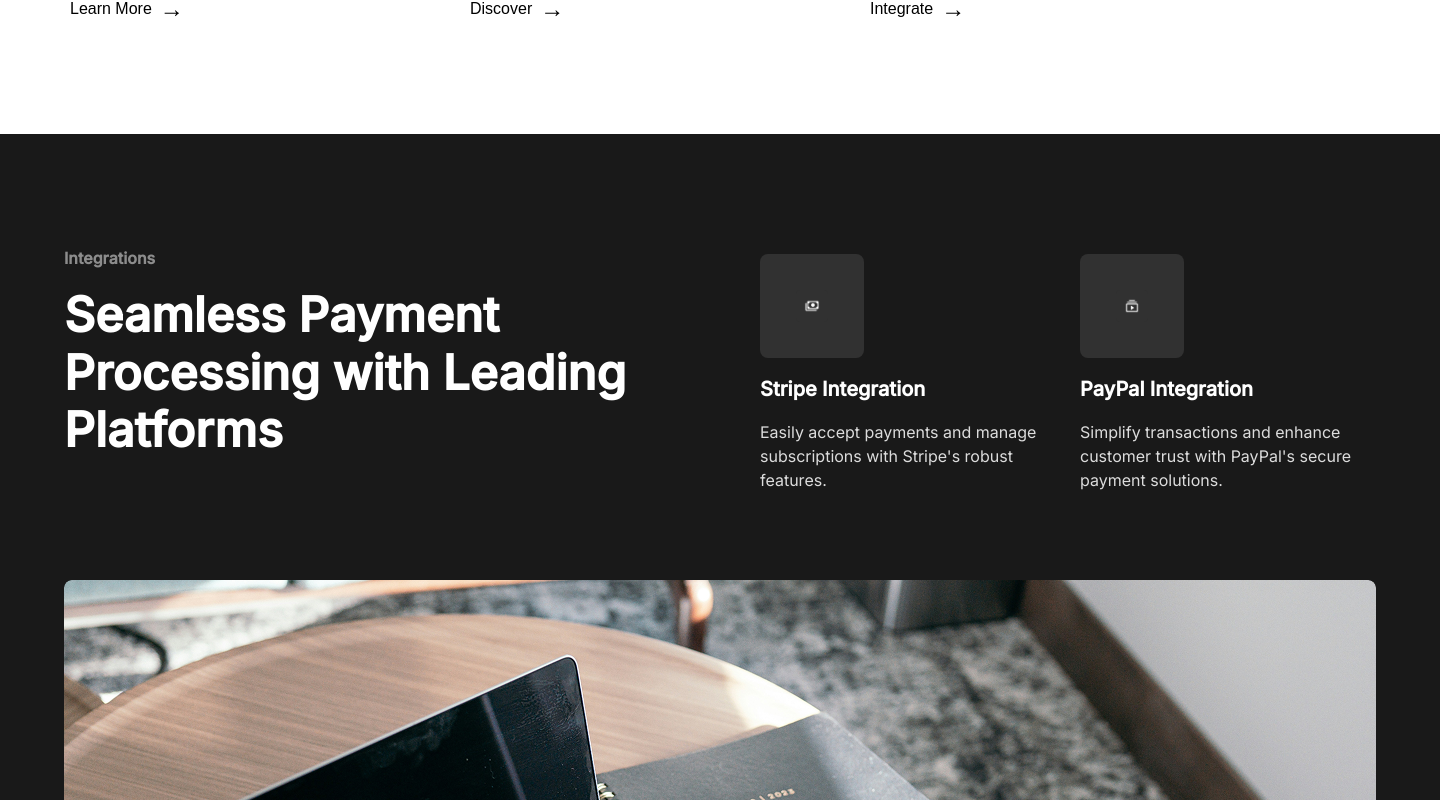
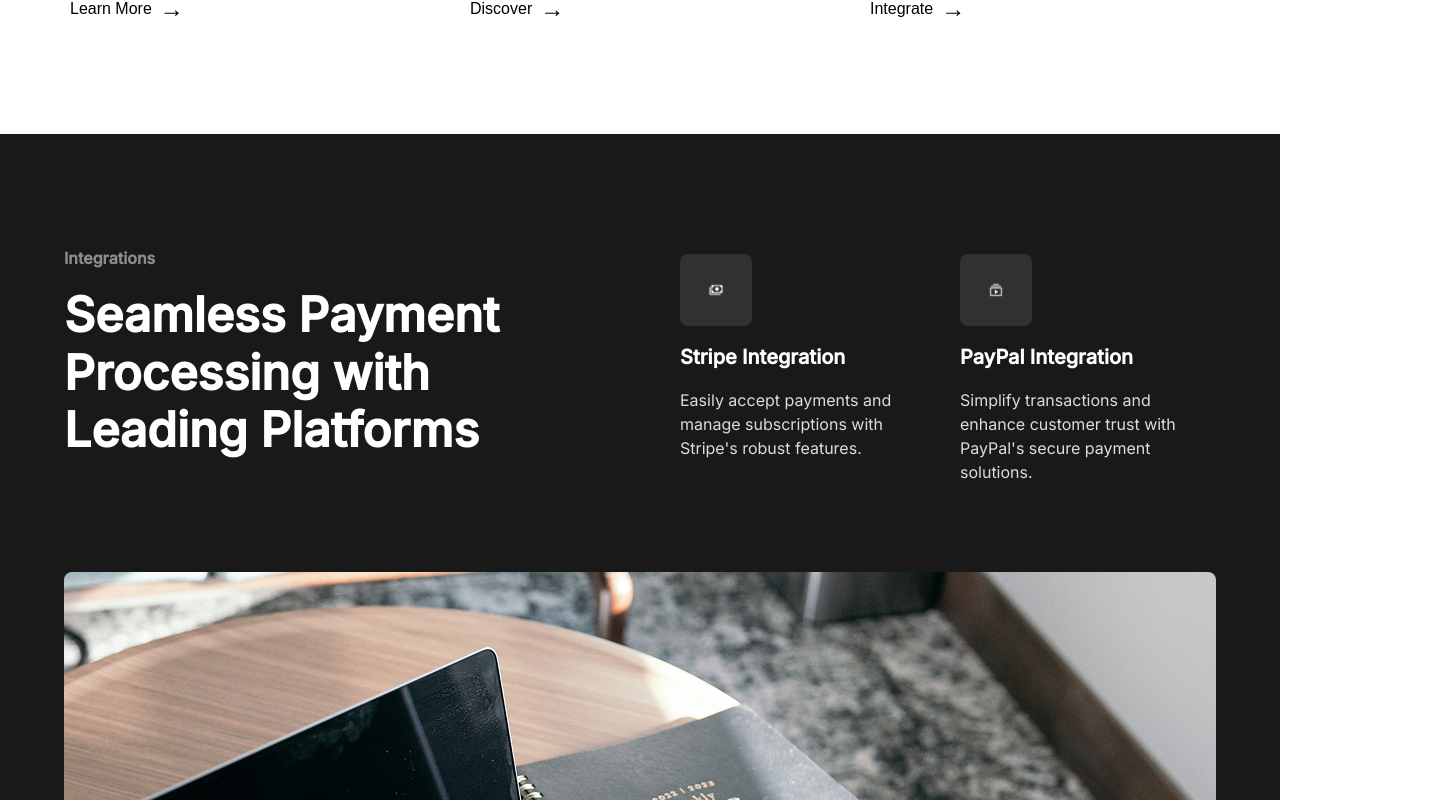
Before and after one commit to KatyaTam11/my-figma-website, a Next.js app: page / in a window 1280 px wide. Shown: the part 1780-2580 px from the top of the page, 1440 px wide, since content can reach past the window. Built offline with nearby package versions, Linux system fonts and the light colour scheme.

Commit message:
Update Integrations.js

```diff
--- a/components/Integrations.js
+++ b/components/Integrations.js
@@ -7,24 +7,25 @@ export default function Integrations() {
         alignSelf: 'stretch',
         padding: '112px 64px',
         background: 'var(--Color-Neutral-Darker)',
-        display: 'inline-flex',
+        display: 'flex',            // заменил inline-flex на flex
         flexDirection: 'column',
-        gap: '80px'
+        gap: '80px',
       }}
     >
       <div
         style={{
-          display: 'inline-flex',
+          display: 'flex',        // заменил inline-flex на flex
           gap: '80px',
-          width: '100%'
+          width: '100%',
         }}
       >
+        {/* Заголовок */}
         <div
           style={{
             flex: '1 1 0',
-            display: 'inline-flex',
+            display: 'flex',      // заменил inline-flex на flex
             flexDirection: 'column',
-            gap: '16px'
+            gap: '16px',
           }}
         >
           <span
@@ -32,7 +33,7 @@ export default function Integrations() {
               color: 'rgba(255, 255, 255, 0.50)',
               fontSize: '16px',
               fontWeight: 600,
-              lineHeight: '24px'
+              lineHeight: '24px',
             }}
           >
             Integrations
@@ -43,35 +44,36 @@ export default function Integrations() {
               color: 'var(--Color-White)',
               fontSize: '48px',
               fontWeight: 600,
-              lineHeight: '57.6px'
+              lineHeight: '57.6px',
             }}
           >
             Seamless Payment Processing with Leading Platforms
           </h2>
         </div>
 
+        {/* Карточки интеграций */}
         <div
           style={{
             flex: '1 1 0',
-            display: 'inline-flex',
+            display: 'flex',      // заменил inline-flex на flex
             flexDirection: 'column',
-            gap: '32px'
+            gap: '32px',
           }}
         >
           <div
             style={{
-              display: 'inline-flex',
+              display: 'flex',    // заменил inline-flex на flex
               gap: '24px',
-              padding: '8px 0'
+              padding: '8px 0',
             }}
           >
             {/* Stripe */}
             <div
               style={{
                 flex: '1 1 0',
-                display: 'inline-flex',
+                display: 'flex',  // заменил inline-flex на flex
                 flexDirection: 'column',
-                gap: '16px'
+                gap: '16px',
               }}
             >
               <div
@@ -79,11 +81,12 @@ export default function Integrations() {
                   width: '72px',
                   height: '72px',
                   padding: '16px',
+                  boxSizing: 'border-box',           // вот эта строка!
                   background: '#313131',
                   borderRadius: '8px',
                   display: 'flex',
                   justifyContent: 'center',
-                  alignItems: 'center'
+                  alignItems: 'center',
                 }}
               >
                 <img src="/stripe-icon.png" alt="Stripe" width={32} height={32} />
@@ -94,7 +97,7 @@ export default function Integrations() {
                   color: 'var(--Color-White)',
                   fontSize: '20px',
                   fontWeight: 600,
-                  lineHeight: '30px'
+                  lineHeight: '30px',
                 }}
               >
                 Stripe Integration
@@ -104,7 +107,7 @@ export default function Integrations() {
                   margin: 0,
                   color: 'rgba(255, 255, 255, 0.85)',
                   fontSize: '16px',
-                  lineHeight: '24px'
+                  lineHeight: '24px',
                 }}
               >
                 Easily accept payments and manage subscriptions with Stripe's robust features.
@@ -115,9 +118,9 @@ export default function Integrations() {
             <div
               style={{
                 flex: '1 1 0',
-                display: 'inline-flex',
+                display: 'flex',  // заменил inline-flex на flex
                 flexDirection: 'column',
-                gap: '16px'
+                gap: '16px',
               }}
             >
               <div
@@ -125,11 +128,12 @@ export default function Integrations() {
                   width: '72px',
                   height: '72px',
                   padding: '16px',
+                  boxSizing: 'border-box',           // и здесь тоже
                   background: '#313131',
                   borderRadius: '8px',
                   display: 'flex',
                   justifyContent: 'center',
-                  alignItems: 'center'
+                  alignItems: 'center',
                 }}
               >
                 <img src="/paypal-icon.png" alt="PayPal" width={32} height={32} />
@@ -140,7 +144,7 @@ export default function Integrations() {
                   color: 'var(--Color-White)',
                   fontSize: '20px',
                   fontWeight: 600,
-                  lineHeight: '30px'
+                  lineHeight: '30px',
                 }}
               >
                 PayPal Integration
@@ -150,7 +154,7 @@ export default function Integrations() {
                   margin: 0,
                   color: 'rgba(255, 255, 255, 0.85)',
                   fontSize: '16px',
-                  lineHeight: '24px'
+                  lineHeight: '24px',
                 }}
               >
                 Simplify transactions and enhance customer trust with PayPal's secure payment solutions.
@@ -160,6 +164,7 @@ export default function Integrations() {
         </div>
       </div>
 
+      {/* Иллюстрация */}
       <img
         src="/integration-hero.png"
         alt="Integration illustration"
@@ -167,7 +172,7 @@ export default function Integrations() {
           alignSelf: 'stretch',
           height: '738px',
           borderRadius: '8px',
-          objectFit: 'cover'
+          objectFit: 'cover',
         }}
       />
     </section>
```
